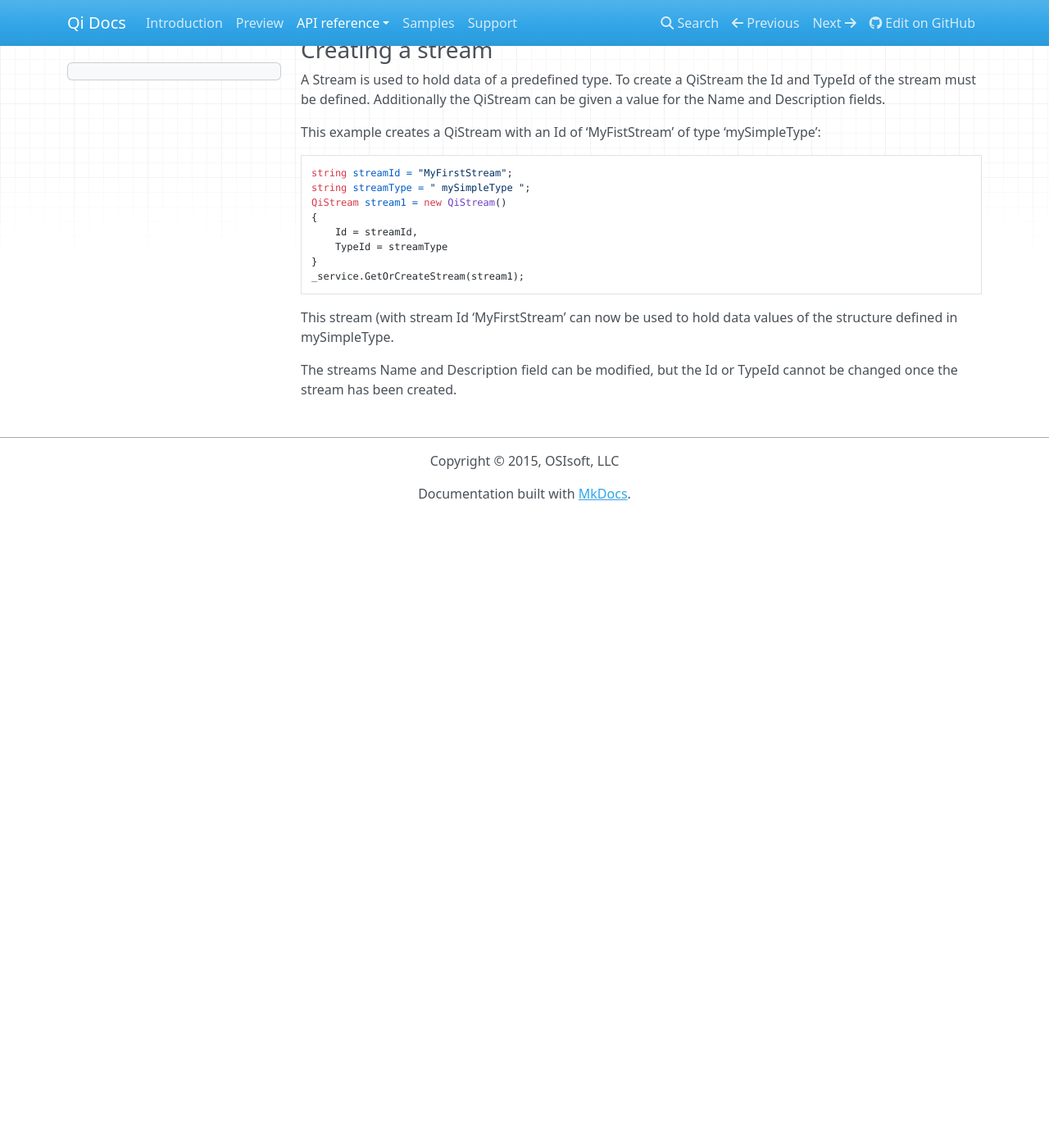
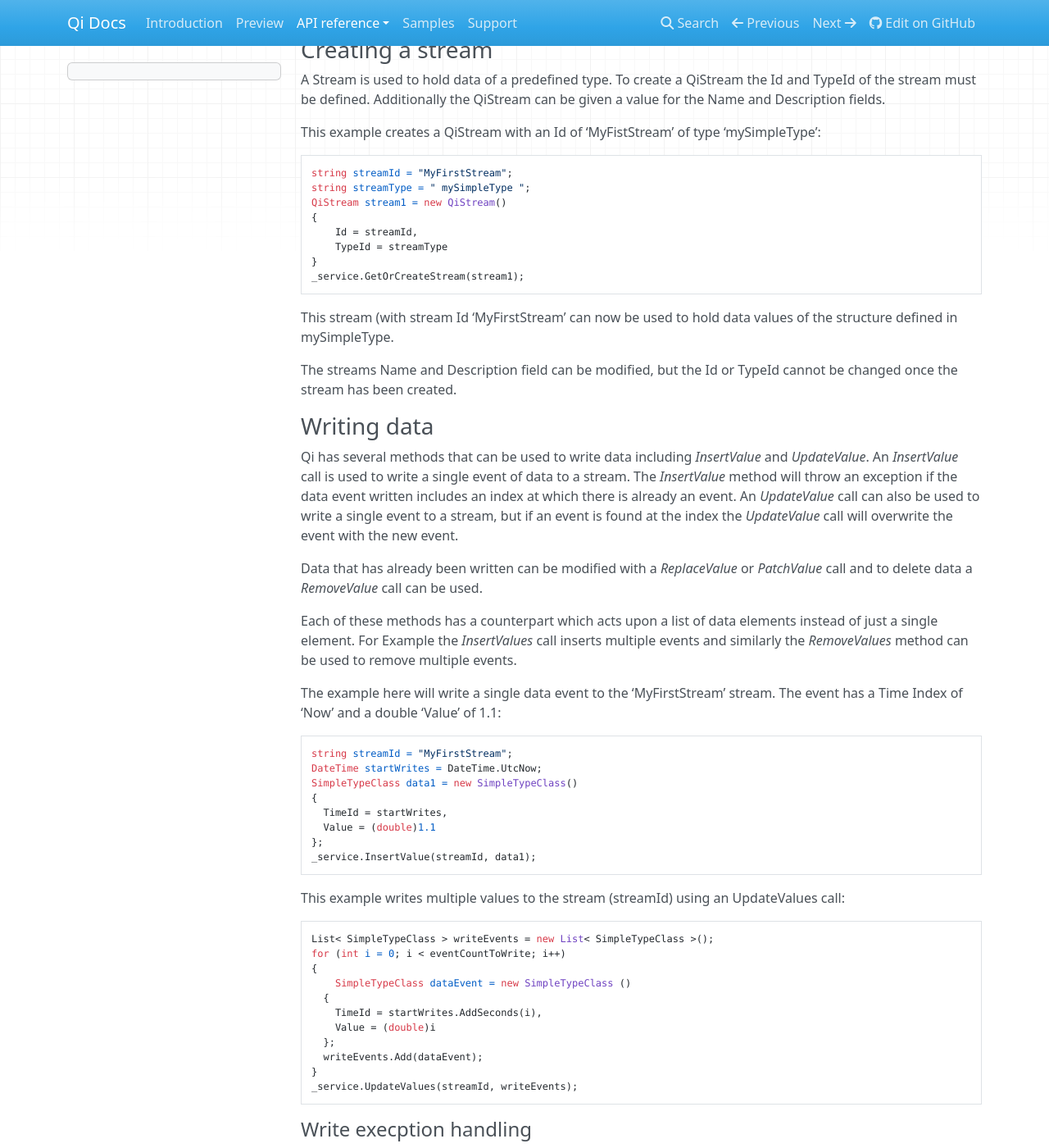
Before and after one commit to ssuryanarayanan/Qi-Docs, an MkDocs documentation site: the page built from docs/Overview.md, in a window 1280 px wide and 1400 px high, scrolled down 942 px. Shown: the whole window at 82% size. Built offline with MkDocs 1.6.1, drawn with Linux system fonts in a browser that asks for light colours; nearby versions of some CDN libraries; old or Windows-style settings are respelled for this version of MkDocs; before the commit the page ends 1572 px from its top, so only the background shows below that; some of the changed text lies outside the part shown.

Commit message:
Update Overview.md

````diff
--- a/docs/Overview.md
+++ b/docs/Overview.md
@@ -55,3 +55,82 @@
 This stream (with stream Id ‘MyFirstStream’ can now be used to hold data values of the structure defined in mySimpleType.
 
 The streams Name and Description field can be modified, but the Id or TypeId cannot be changed once the stream has been created.
+
+###Writing data
+
+Qi has several methods that can be used to write data including *InsertValue* and *UpdateValue*.
+An *InsertValue* call is used to write a single event of data to a stream. The *InsertValue* method will throw an exception if the data event written includes an index at which there is already an event.
+An *UpdateValue* call can also be used to write a single event to a stream, but if an event is found at the index the *UpdateValue* call will overwrite the event with the new event.
+
+Data that has already been written can be modified with a *ReplaceValue* or *PatchValue* call and to delete data a *RemoveValue* call can be used.
+
+Each of these methods has a counterpart which acts upon a list of data elements instead of just a single element. For Example the *InsertValues* call inserts multiple events and similarly the *RemoveValues* method can be used to remove multiple events.
+
+The example here will write a single data event to the ‘MyFirstStream’ stream. The event has a Time Index of ‘Now’ and a double ‘Value’ of 1.1:
+
+```
+string streamId = "MyFirstStream";
+DateTime startWrites = DateTime.UtcNow;
+SimpleTypeClass data1 = new SimpleTypeClass()
+{
+  TimeId = startWrites,
+  Value = (double)1.1
+};
+_service.InsertValue(streamId, data1);
+```
+
+This example writes multiple values to the stream (streamId) using an UpdateValues call:
+
+```
+List< SimpleTypeClass > writeEvents = new List< SimpleTypeClass >();
+for (int i = 0; i < eventCountToWrite; i++)
+{
+	SimpleTypeClass dataEvent = new SimpleTypeClass ()
+  {
+  	TimeId = startWrites.AddSeconds(i),
+    Value = (double)i
+  };
+  writeEvents.Add(dataEvent);
+}
+_service.UpdateValues(streamId, writeEvents);
+```
+
+####Write execption handling
+If a method call that acts upon multiple data elements (such as *InsertValues( )*, *ReplaceValues()* or *PatchValues( )*) has a problem carrying out its operation an exception is thrown and none of the list of elements is acted upon. So if for example an *InsertValues* call is called with a list 100 events and any one of the events uses an index at which there is already data present, an exception is thrown and all of the elements are rolled-back and no inserts at all are done. In addition, the event at which the error occurred can also be identified in the exception.
+
+Try:
+
+```
+{
+  _service.InsertValues(streamId, writeEvents);
+}
+catch (QiHttpClientException e)
+{
+ 	:
+  //  e.Errors.Values[0] indicates the streamId of the exception
+  //  e.Errors.Values[1] indicates the TimeId of the exception
+	:
+}
+```
+
+####Operating on multiple streams with a single call
+There are overloads for several of the above ‘write’ methods (*InsertValues( )*, *UpdateValues( )* and *ReplaceValues( )*) that can be used to act upon multiple streams with a single call. These operations are described in the Advanced Topics section of this document.
+
+####Summary of write methods
+The following table shows the methods that are available for writing and changing Qi data:
+
+|Write methods    |Description                                                            |
+|---              |---                                                                    |
+|InsertValue( )         |Writes a single event in a stream                                |
+|InsertValues( )        |Write multiple events in a stream\*                              |
+|UpdateValue( )         |Writes (or replaces) a single event in a stream                  |
+|UpdateValues( )	      |Writes (or replaces) multiple events in a stream\*               |
+|RemoveValue( ) 	      |Deletes a single event from a stream                             |
+|RemoveValues( )	      |Deletes multiple events form a stream                            |
+|RemoveWindowValues( )	|Deletes all events from a stream in a defined range              |
+|ReplaceValue( )	      |Replaces a single events in a stream                             |
+|ReplaceValues( )	      |Replaces multiple values in a stream\*                           |
+|PatchValue( )	        |Replaces specified properties in a single event in a stream      |
+|PatchValues( ) 	      |Replaces specified properties from multiple events in a stream   |
+
+	                                \*include overloads that can act upon multiple streams
````
